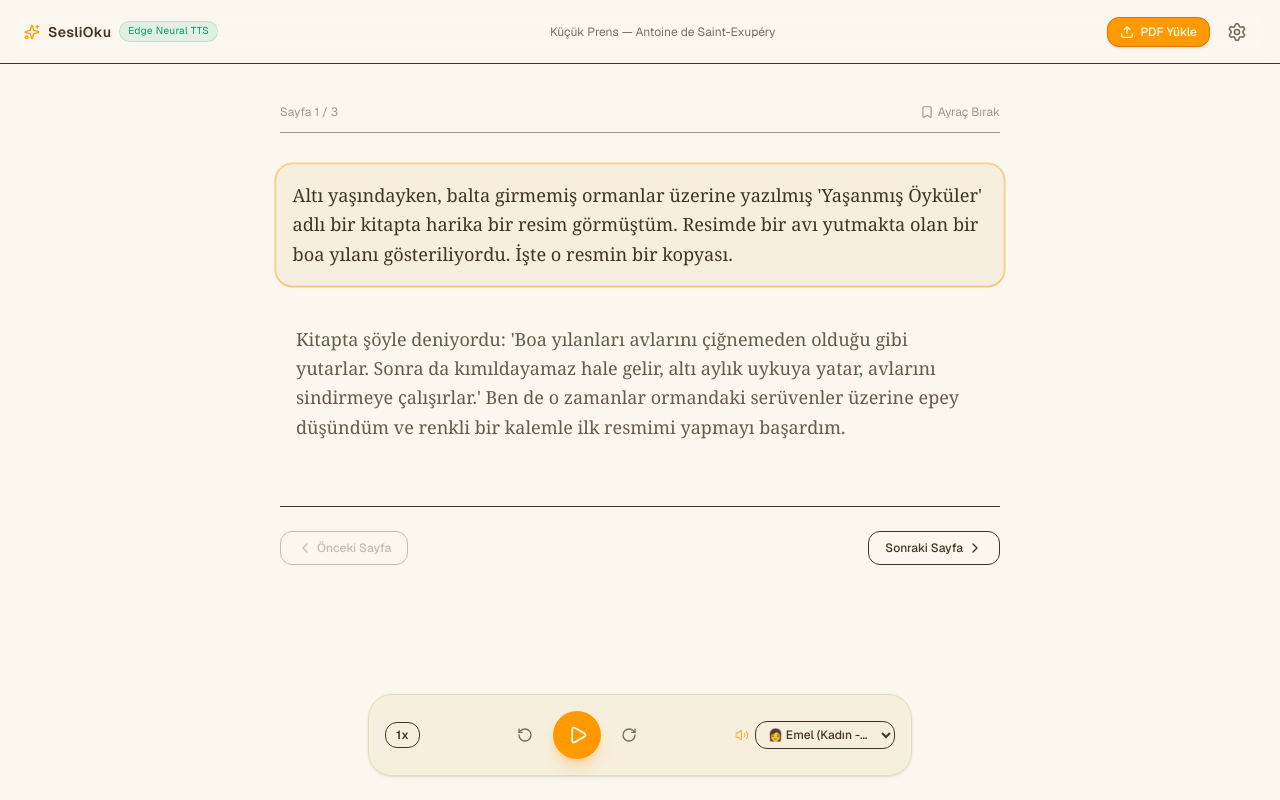
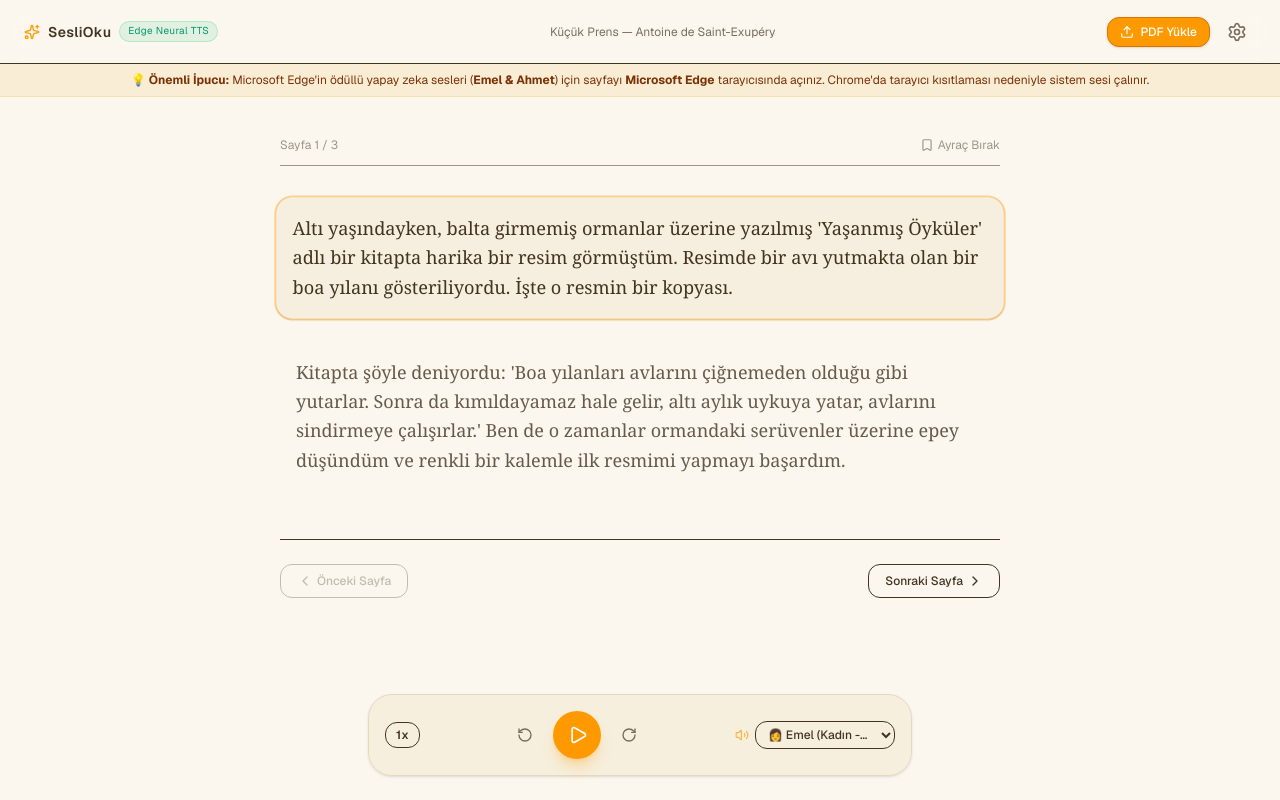
Before and after one commit to tbpsb-lab/seslioku, a Next.js app: page / in a window 1280 px wide. Built offline with nearby package versions, Linux system fonts and the light colour scheme.

Commit message:
feat: Emel and Ahmet Microsoft Edge Neural natural voice priority with dynamic status banner

```diff
--- a/src/app/page.tsx
+++ b/src/app/page.tsx
@@ -46,6 +46,10 @@ export default function Home() {
   const [settingsOpen, setSettingsOpen] = useState<boolean>(false);
   const [bookmarks, setBookmarks] = useState<{ page: number; paragraph: number }[]>([]);
   const [availableVoices, setAvailableVoices] = useState<SpeechSynthesisVoice[]>([]);
+
+  const hasEdgeNeural = availableVoices.some(
+    (v) => v.name.toLowerCase().includes("emel") || v.name.toLowerCase().includes("ahmet")
+  );
 
   // Prevent Garbage Collection in Chromium browsers
   const activeUtteranceRef = useRef<SpeechSynthesisUtterance | null>(null);
@@ -109,8 +113,11 @@ export default function Home() {
         trVoices.find((v) => v.name.toLowerCase().includes("tolga") || v.name.toLowerCase().includes("erkek") || v.name.toLowerCase().includes("male")) ||
         trVoices[0];
 
-      if (maleVoice) utterance.voice = maleVoice;
-      utterance.pitch = 0.88; // Erkek ses derinliği
+      if (maleVoice) {
+        utterance.voice = maleVoice;
+        // Gerçek sinirsel ses ise doğal tonlamayı bozmamak için pitch 1.0 kalır
+        utterance.pitch = maleVoice.name.toLowerCase().includes("ahmet") ? 1.0 : 0.88;
+      }
     } else {
       // Kadın Ses Seçimi (Varsayılan): Microsoft Emel Online (Natural) veya Kadın sesi
       const femaleVoice =
@@ -118,8 +125,11 @@ export default function Home() {
         trVoices.find((v) => v.name.toLowerCase().includes("kadın") || v.name.toLowerCase().includes("female")) ||
         trVoices[0];
 
-      if (femaleVoice) utterance.voice = femaleVoice;
-      utterance.pitch = 1.12; // Kadın ses berraklığı ve tonlaması
+      if (femaleVoice) {
+        utterance.voice = femaleVoice;
+        // Gerçek sinirsel ses ise doğal tonlamayı bozmamak için pitch 1.0 kalır
+        utterance.pitch = femaleVoice.name.toLowerCase().includes("emel") ? 1.0 : 1.12;
+      }
     }
 
     utterance.onstart = () => {
@@ -245,6 +255,18 @@ export default function Home() {
           </button>
         </div>
       </header>
+
+      {/* Doğal Sinirsel Ses Durum Bilgilendirme Şeridi */}
+      {hasEdgeNeural ? (
+        <div className="bg-emerald-500/10 border-b border-emerald-500/20 px-4 py-2 text-center text-xs text-emerald-800 dark:text-emerald-300 flex items-center justify-center gap-2 font-sans font-medium">
+          <Sparkles className="w-3.5 h-3.5 text-emerald-600 dark:text-emerald-400" />
+          <span>Microsoft Edge Sinirsel (Neural) Ses Motoru Aktif: <strong>Emel & Ahmet (Stüdyo Kalitesi)</strong></span>
+        </div>
+      ) : (
+        <div className="bg-amber-500/10 border-b border-amber-500/20 px-4 py-2 text-center text-xs text-amber-900 dark:text-amber-200 flex items-center justify-center gap-2 font-sans">
+          <span>💡 <strong>Önemli İpucu:</strong> Microsoft Edge'in ödüllü yapay zeka sesleri (<strong>Emel & Ahmet</strong>) için sayfayı <strong>Microsoft Edge</strong> tarayıcısında açınız. Chrome'da tarayıcı kısıtlaması nedeniyle sistem sesi çalınır.</span>
+        </div>
+      )}
 
       {/* Ana Okuma Alanı */}
       <main className="flex-1 max-w-3xl w-full mx-auto px-6 py-10 flex flex-col justify-start">
```
